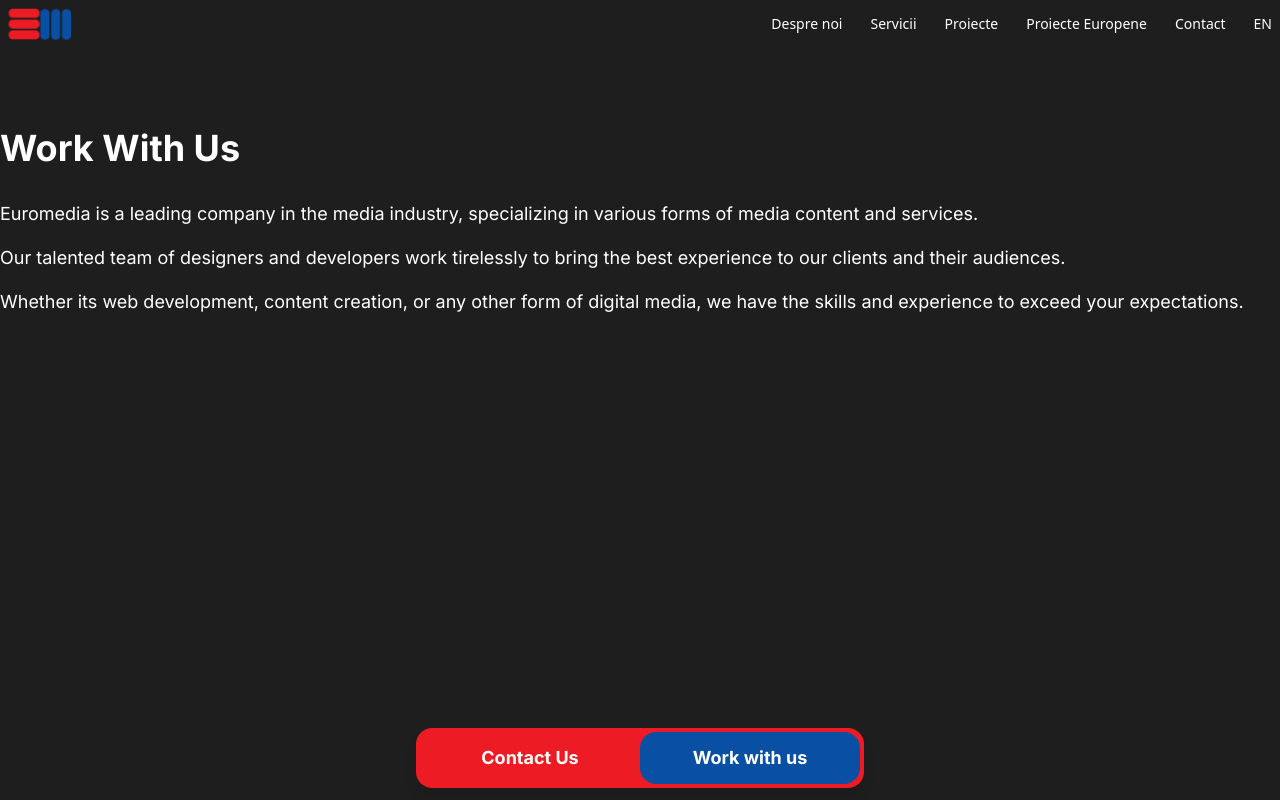
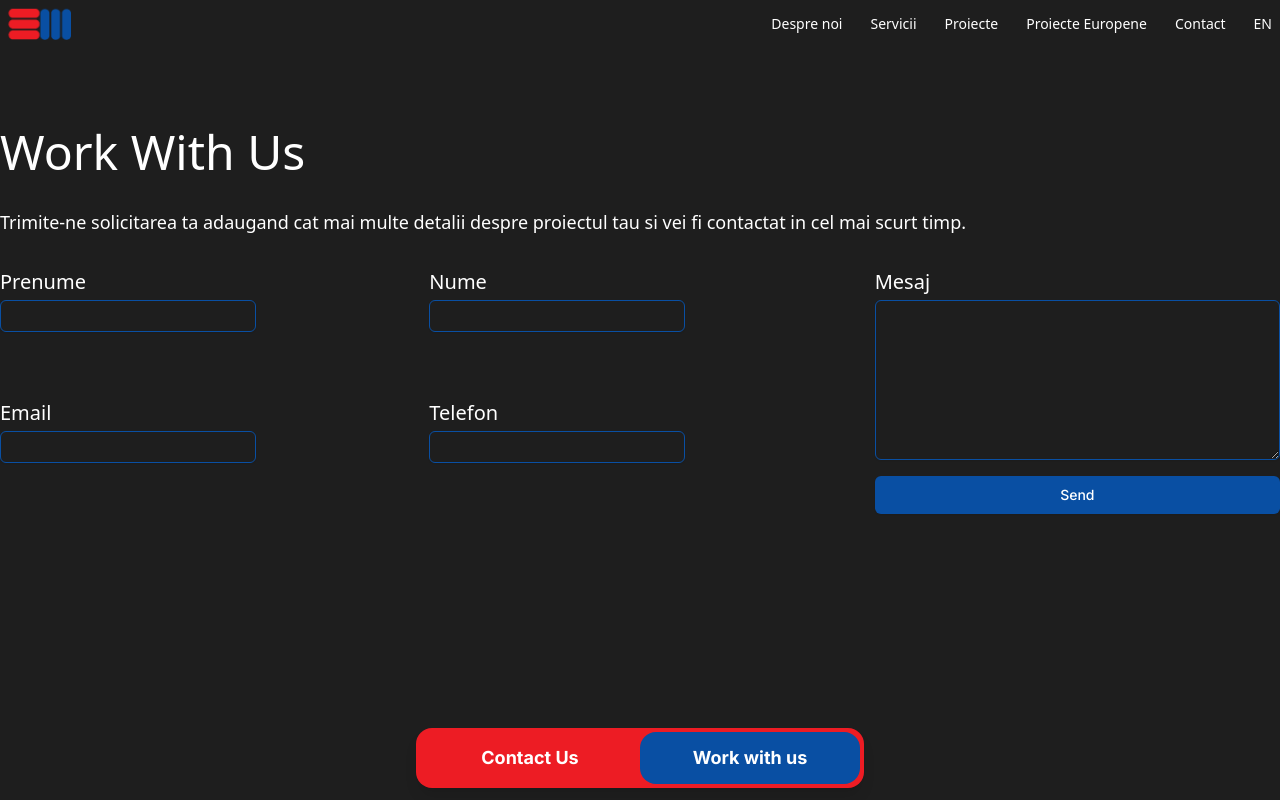
Before and after one commit to Magnum-Opus-Hub/EuroMedia, a Next.js app: page /findwork in a window 1280 px wide. Built offline with nearby package versions, Linux system fonts and the light colour scheme.

Commit message:
Gata Routing 3 vercel bug build

```diff
--- a/app/contact/page.tsx
+++ b/app/contact/page.tsx
@@ -1,21 +1,37 @@
 import React from 'react';
 import ContactLayout from '@/components/ContactLayout';
+
+const contacts = [
+  { city: 'Bucuresti', phone: '0718797317', email: 'bucuresti@eum.ro' },
+  { city: 'Bacau', phone: '0718797317', email: 'bucuresti@eum.ro' },
+  { city: 'Baia Mare', phone: '0718797317', email: 'bucuresti@eum.ro' },
+  { city: 'Buzau', phone: '0718797317', email: 'bucuresti@eum.ro' },
+  { city: 'Brasov', phone: '0718797317', email: 'bucuresti@eum.ro' },
+  { city: 'Cluj', phone: '0718797317', email: 'bucuresti@eum.ro' },
+  { city: 'Constanta', phone: '0718797317', email: 'bucuresti@eum.ro' },
+  { city: 'Craiova', phone: '0718797317', email: 'bucuresti@eum.ro' },
+  { city: 'Iasi', phone: '0718797317', email: 'bucuresti@eum.ro' },
+  { city: 'Oradea', phone: '0718797317', email: 'bucuresti@eum.ro' },
+  { city: 'Pitesti', phone: '0718797317', email: 'bucuresti@eum.ro' },
+  { city: 'Sibiu', phone: '0718797317', email: 'bucuresti@eum.ro' },
+  { city: 'Timisoara', phone: '0718797317', email: 'bucuresti@eum.ro' },
+];
 
 const Contact: React.FC = () => {
   return (
     <ContactLayout>
-    <div className="container mx-auto mt-20">
-      <h1 className="text-4xl font-bold mb-8">Contact Us</h1>
-      <p className="text-lg mb-4">
-        Euromedia is a leading company in the media industry, specializing in various forms of media content and services.
-      </p>
-      <p className="text-lg mb-4">
-        Our talented team of designers and developers work tirelessly to bring the best experience to our clients and their audiences.
-      </p>
-      <p className="text-lg">
-        Whether its web development, content creation, or any other form of digital media, we have the skills and experience to exceed your expectations.
-      </p>
-    </div>
+      <div className="container mx-auto mt-20">
+        <h1 className="font-lemon-regular text-5xl text-left mb-8">Contact Us</h1>
+        <div className="grid grid-cols-1 sm:grid-cols-2 lg:grid-cols-3 gap-8">
+          {contacts.map((contact, index) => (
+            <div key={index} >
+              <h2 className="font-lemon-medium text-lg">{contact.city}</h2>
+              <p className="font-lemon-light text-md mt-4">Telefon: {contact.phone}</p>
+              <p className="font-lemon-light text-md">E-mail: {contact.email}</p>
+            </div>
+          ))}
+        </div>
+      </div>
     </ContactLayout>
   );
 };
--- a/app/equipment/page.tsx
+++ b/app/equipment/page.tsx
@@ -4,16 +4,7 @@ const Equipment: React.FC = () => {
   return (
     <ServicesLayout>
     <div className="container mx-auto mt-20">
-      <h1 className="text-4xl font-bold mb-8">Echipamente 22</h1>
-      <p className="text-lg mb-4">
-        Euromedia is a leading company in the media industry, specializing in various forms of media content and services.
-      </p>
-      <p className="text-lg mb-4">
-        Our talented team of designers and developers work tirelessly to bring the best experience to our clients and their audiences.
-      </p>
-      <p className="text-lg">
-        Whether its web development, content creation, or any other form of digital media, we have the skills and experience to exceed your expectations.
-      </p>
+      <h1 className="text-4xl font-bold mb-8">Echipamente:</h1>
     </div>
     </ServicesLayout>
   );
--- a/app/findwork/page.tsx
+++ b/app/findwork/page.tsx
@@ -4,18 +4,85 @@ import ContactLayout from '@/components/ContactLayout';
 const Findwork: React.FC = () => {
   return (
     <ContactLayout>
-    <div className="container mx-auto mt-20">
-      <h1 className="text-4xl font-bold mb-8">Work With Us</h1>
-      <p className="text-lg mb-4">
-        Euromedia is a leading company in the media industry, specializing in various forms of media content and services.
-      </p>
-      <p className="text-lg mb-4">
-        Our talented team of designers and developers work tirelessly to bring the best experience to our clients and their audiences.
-      </p>
-      <p className="text-lg">
-        Whether its web development, content creation, or any other form of digital media, we have the skills and experience to exceed your expectations.
-      </p>
-    </div>
+      <div className="container mx-auto mt-20">
+        <h1 className="text-5xl font-lemon-regular mb-8 text-white">Work With Us</h1>
+        <h3 className="text-lg font-lemon-light mb-8 text-white">
+          Trimite-ne solicitarea ta adaugand cat mai multe detalii despre proiectul tau si vei fi contactat in cel mai scurt timp.
+        </h3>
+        <form className="grid grid-cols-1 md:grid-cols-3 gap-8">
+          {/* Prenume, Nume, Email, Telefon fields */}
+          <div className="md:col-span-2 grid grid-cols-1 md:grid-cols-2 gap-4 ">
+            <div className="flex flex-col">
+              <label htmlFor="firstName" className="block font-lemon-medium text-xl text-white">
+                Prenume
+              </label>
+              <input
+                type="text"
+                name="firstName"
+                id="firstName"
+                required
+                className="mt-1 block w-64 h-8 border border-eum-blue font-lemon-light bg-[#1E1E1E] shadow-sm focus:ring-eum-blue focus:border-eum-blue sm:text-sm rounded-md"
+              />
+            </div>
+            <div className="flex flex-col">
+              <label htmlFor="lastName" className="block font-lemon-medium text-xl text-white">
+                Nume
+              </label>
+              <input
+                type="text"
+                name="lastName"
+                id="lastName"
+                required
+                className="mt-1 block w-64 border h-8 border-eum-blue font-lemon-light bg-[#1E1E1E] shadow-sm focus:ring-eum-blue focus:border-eum-blue sm:text-sm rounded-md"
+              />
+            </div>
+            <div className="flex flex-col">
+              <label htmlFor="email" className="block font-lemon-medium text-xl text-white">
+                Email
+              </label>
+              <input
+                type="email"
+                name="email"
+                id="email"
+                required
+                className="mt-1 block w-64 border h-8 border-eum-blue font-lemon-light bg-[#1E1E1E] shadow-sm focus:ring-eum-blue focus:border-eum-blue sm:text-sm rounded-md"
+              />
+            </div>
+            <div className="flex flex-col">
+              <label htmlFor="phone" className="block font-lemon-medium text-xl text-white">
+                Telefon
+              </label>
+              <input
+                type="tel"
+                name="phone"
+                id="phone"
+                required
+                className="mt-1 block w-64 border h-8 border-eum-blue font-lemon-light bg-[#1E1E1E] shadow-sm focus:ring-eum-blue focus:border-eum-blue sm:text-sm rounded-md"
+              />
+            </div>
+          </div>
+
+          {/* Mesaj field */}
+          <div className="flex flex-col">
+            <label htmlFor="message" className="block font-lemon-medium text-xl text-white">
+              Mesaj
+            </label>
+            <textarea
+              name="message"
+              id="message"
+              required
+              rows={10} // Adjust the row count as needed
+              className="mt-1 block w-full h-40 border border-eum-blue font-lemon-light bg-[#1E1E1E] shadow-sm focus:ring-eum-blue focus:border-eum-blue sm:text-sm rounded-md"
+            />
+            <button
+              type="submit"
+              className="mt-4 w-full inline-flex justify-center  border border-transparent shadow-sm px-4 py-2 bg-eum-blue text-base font-medium text-white hover:bg-eum-dark-blue focus:outline-none focus:ring-2 focus:ring-offset-2 focus:ring-eum-blue sm:text-sm rounded-md"
+            >
+              Send
+            </button>
+          </div>
+        </form>
+      </div>
     </ContactLayout>
   );
 };
--- a/app/services/page.tsx
+++ b/app/services/page.tsx
@@ -1,22 +1,66 @@
 // pages/servicii.tsx
 import React from 'react';
+import Image from 'next/image';
 import ServicesLayout from '@/components/ServicesLayout';
 
 const Servicii: React.FC = () => {
+  // Define your services and corresponding images
+  const services = [
+    { name: 'Festival', image: '/hanny-naibaho-aWXVxy8BSzc-unsplash.jpg' },
+    { name: 'Concert', image: '/hanny-naibaho-aWXVxy8BSzc-unsplash.jpg' },
+    { name: 'Eveniment', image: '/hanny-naibaho-aWXVxy8BSzc-unsplash.jpg' },
+  ];
+
+  const services2 = [
+    { name: 'Nunti', image: '/hanny-naibaho-aWXVxy8BSzc-unsplash.jpg' },
+    { name: 'Televiziune', image: '/hanny-naibaho-aWXVxy8BSzc-unsplash.jpg' },
+  ];
+
   return (
     <ServicesLayout>
-    <div className="container mx-auto mt-20">
-    <h1 className="text-4xl font-bold mb-8">Servicii</h1>
-    <p className="text-lg mb-4">
-      Euromedia is a leading company in the media industry, specializing in various forms of media content and services.
-    </p>
-    <p className="text-lg mb-4">
-      Our talented team of designers and developers work tirelessly to bring the best experience to our clients and their audiences.
-    </p>
-    <p className="text-lg">
-      Whether its web development, content creation, or any other form of digital media, we have the skills and experience to exceed your expectations.
-    </p>
-    </div>
+      <div className="container mx-auto mt-16">
+        <h1 className="text-3xl font-lemon-regular mb-8">Servicii:</h1>
+        <div className="grid grid-cols-1 mb-8 sm:grid-cols-3 gap-6">
+          {services.map((service, index) => (
+            <div
+              key={index}
+              className="relative border border-eum-red rounded-xl overflow-hidden"
+              style={{ height: '300px' }} // Set the desired height of the boxes
+            >
+              <Image
+                src={service.image}
+                alt={service.name}
+                layout="fill"
+                objectFit="cover"
+                className="opacity-50" // This will fade the image
+              />
+              <div className="absolute inset-0 flex items-center justify-center">
+                <span className="text-white font-bold text-xl">{service.name}</span>
+              </div>
+            </div>
+          ))}
+        </div>
+        <div className="grid grid-cols-1 sm:grid-cols-2 gap-6">
+          {services2.map((service, index) => (
+            <div
+              key={index}
+              className="relative border border-eum-red rounded-xl overflow-hidden"
+              style={{ height: '300px' }} // Set the desired height of the boxes
+            >
+              <Image
+                src={service.image}
+                alt={service.name}
+                layout="fill"
+                objectFit="cover"
+                className="opacity-50" // This will fade the image
+              />
+              <div className="absolute inset-0 flex items-center justify-center">
+                <span className="text-white font-bold text-xl">{service.name}</span>
+              </div>
+            </div>
+          ))}
+        </div>
+      </div>
     </ServicesLayout>
   );
 };
--- a/components/ServiciiNav.tsx
+++ b/components/ServiciiNav.tsx
@@ -10,7 +10,7 @@ const ServiciiNav: React.FC = () => {
   const isActive = (path: string) => pathname === path;
 
   return (
-    <nav className="fixed bottom-0 left-0 right-0 flex justify-center py-3"> {/* Increased py here for nav */}
+    <nav className="fixed z-10 bottom-0 left-0 right-0 flex justify-center py-3"> {/* Increased py here for nav */}
       <div className="flex bg-eum-blue py-1 px-1 rounded-2xl shadow-lg w-full max-w-md mx-auto"> {/* Decreased py here for the container div to allow red background to be almost as tall as the nav */}
         <Link
           href="/products"
--- a/tailwind.config.js
+++ b/tailwind.config.js
@@ -10,6 +10,7 @@ module.exports = {
       fontFamily: {
         'lemon-regular': ['LEMONMILK-Regular', 'sans'],
         'lemon-medium': ['LEMONMILK-Medium', 'sans'],
+        'lemon-light': ['LEMONMILK-Light', 'sans'],
       },
       colors: {
         'eum-red': '#ED1C24',
```
Also changed, not shown: public/font/LEMONMILK-Light.otf (added), 1 other file (tests, documents, lock files or other folders).
